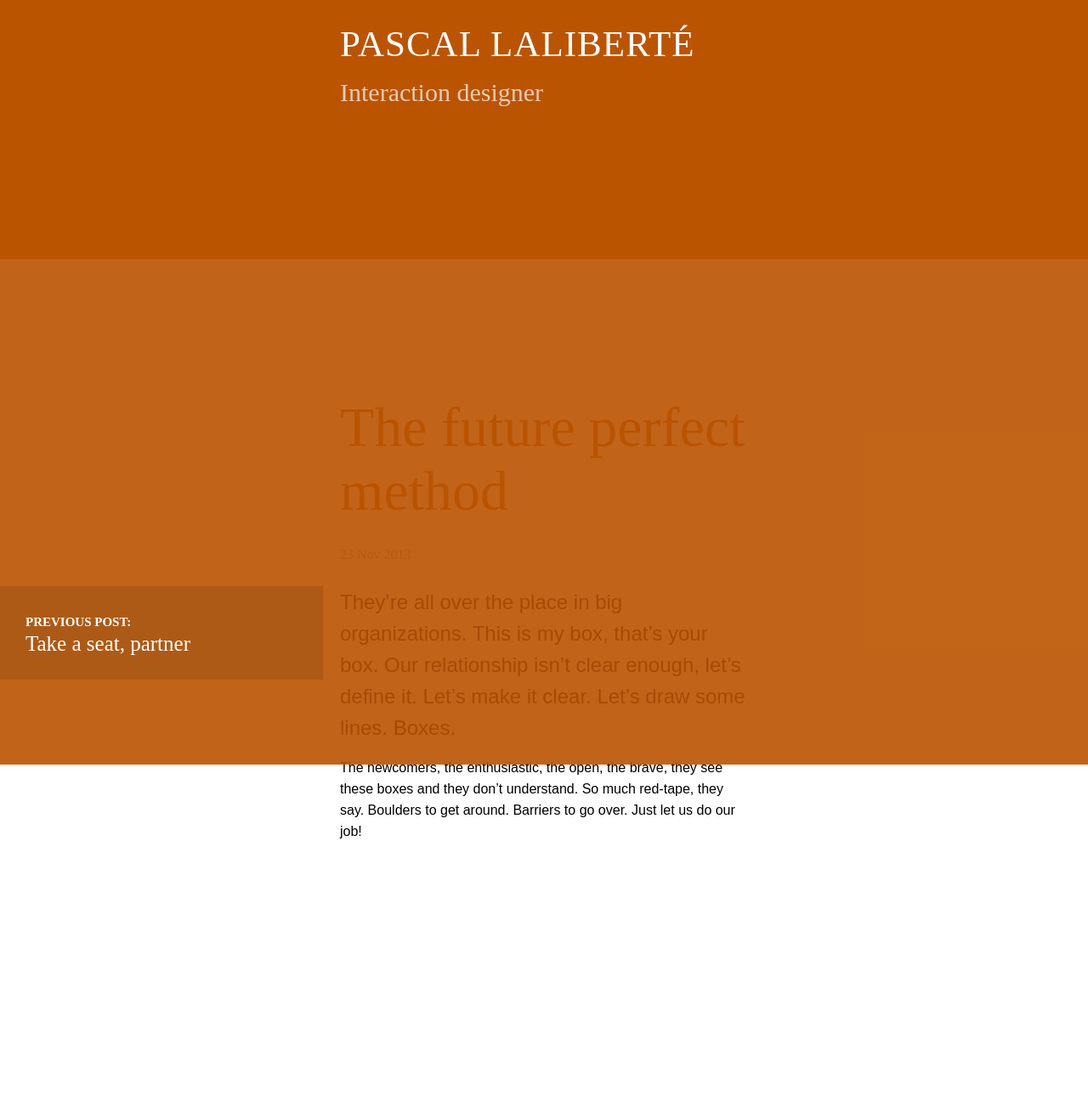
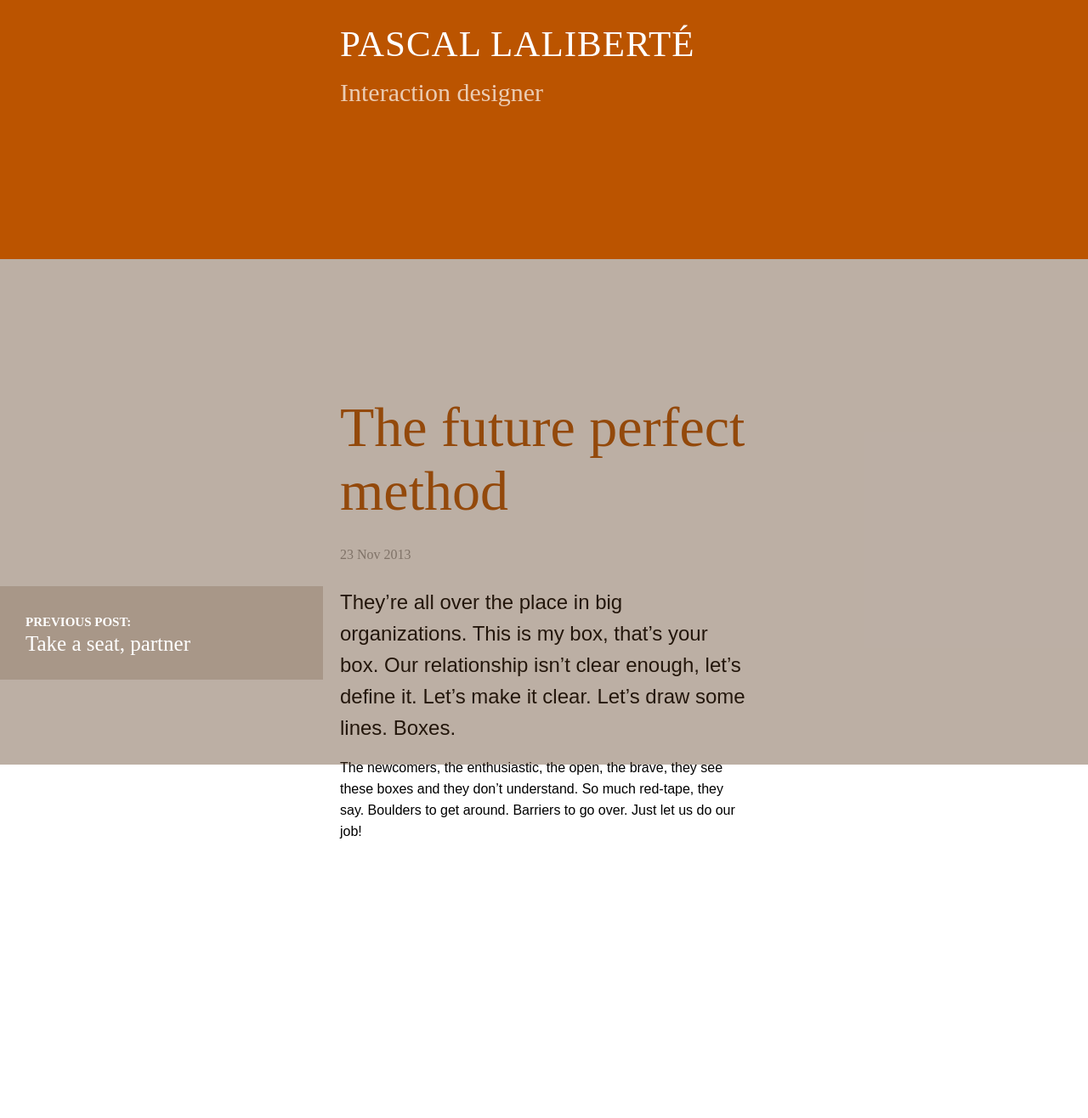
Before and after one commit to pascallaliberte/by.pascallaliberte.me, a Jekyll site: the page built from _posts/2013-11-23-the-future-perfect-method.md, in a window 1280 px wide. Shown: the whole page at 85% size. Built offline with Jekyll 4.4.1, drawn with Linux system fonts in a browser that asks for light colours; nearby versions of some CDN libraries; Markdown is read by kramdown in place of the engine named in the settings.

Commit message:
Changed the colour of the blog-nav overlay to transparent dark brown

```diff
--- a/a/css/screen.css
+++ b/a/css/screen.css
@@ -593,7 +593,7 @@ p.callout {
   position: absolute;
   top: 0;
   left: 0;
-  background: rgba(187, 84, 0, 0.9);
+  background: rgba(87, 55, 29, 0.4);
 }
 
 /* line 184, ../sass/screen.sass */
@@ -606,7 +606,7 @@ p.callout {
   color: black;
   text-decoration: none;
   width: 25%;
-  background: rgba(0, 0, 0, 0.1);
+  background: rgba(87, 55, 29, 0.2);
   padding: 30px;
   -webkit-transition-property: background;
   -moz-transition-property: background;
@@ -620,7 +620,7 @@ p.callout {
 
 /* line 198, ../sass/screen.sass */
 .blog-nav-previous:hover, .blog-nav-next:hover {
-  background: rgba(0, 0, 0, 0.3);
+  background: rgba(87, 55, 29, 0.4);
 }
 
 /* line 201, ../sass/screen.sass */
--- a/a/sass/screen.sass
+++ b/a/sass/screen.sass
@@ -179,7 +179,7 @@ p.callout
   position: absolute
   top: 0
   left: 0
-  background: rgba(187,84,0,0.9)
+  background: rgba(87,55,29,0.4)
 
 .blog-nav-previous, .blog-nav-next
   position: absolute
@@ -190,13 +190,13 @@ p.callout
   color: black
   text-decoration: none
   width: 25%
-  background: rgba(0,0,0,0.1)
+  background: rgba(87,55,29,0.2)
   padding: 30px
   +transition-property(background)
   +transition-duration(0.5s)
 
 .blog-nav-previous:hover, .blog-nav-next:hover
-  background: rgba(0,0,0,0.3)
+  background: rgba(87,55,29,0.4)
 
 .blog-nav-previous:active, .blog-nav-next:active
   bottom: 99px
```
